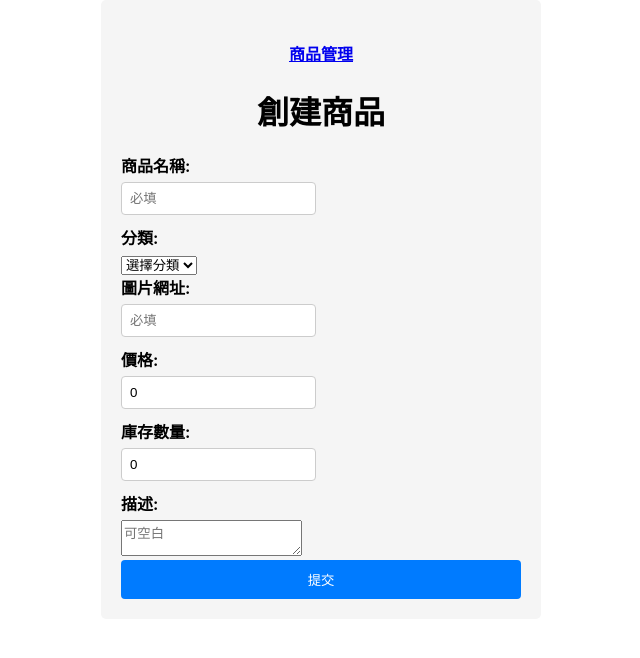
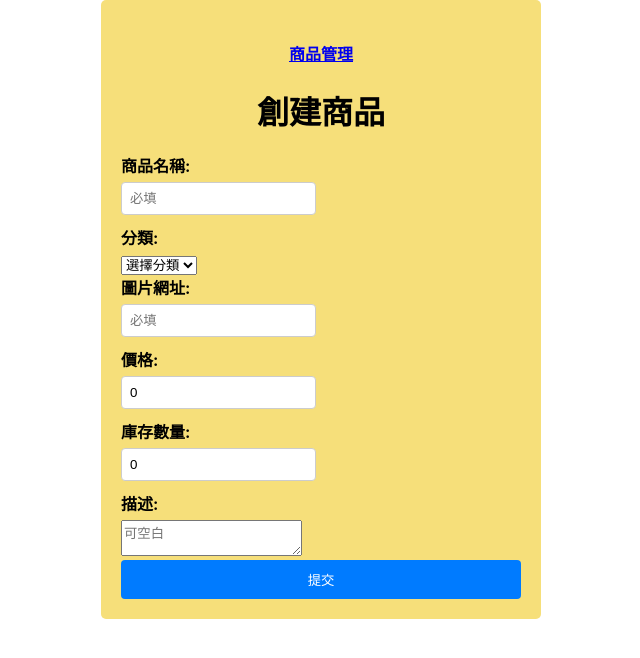
Before and after one commit to kerorogo23/React_one, a React (Create React App) app: page /p-createProduct in a window 1280 px wide. Shown: the top 658 px of the page, without its empty margins (319-959 px from the left). Built offline with nearby package versions, Linux system fonts and the light colour scheme.

Commit message:
改表單顏色

```diff
--- a/src/Product/CreateProduct.css
+++ b/src/Product/CreateProduct.css
@@ -4,7 +4,7 @@
   max-width: 400px;
   margin: 0 auto;
   padding: 20px;
-  background-color: #f5f5f5;
+  background-color: #f6df7a;
   border-radius: 5px;
 }
 
```
